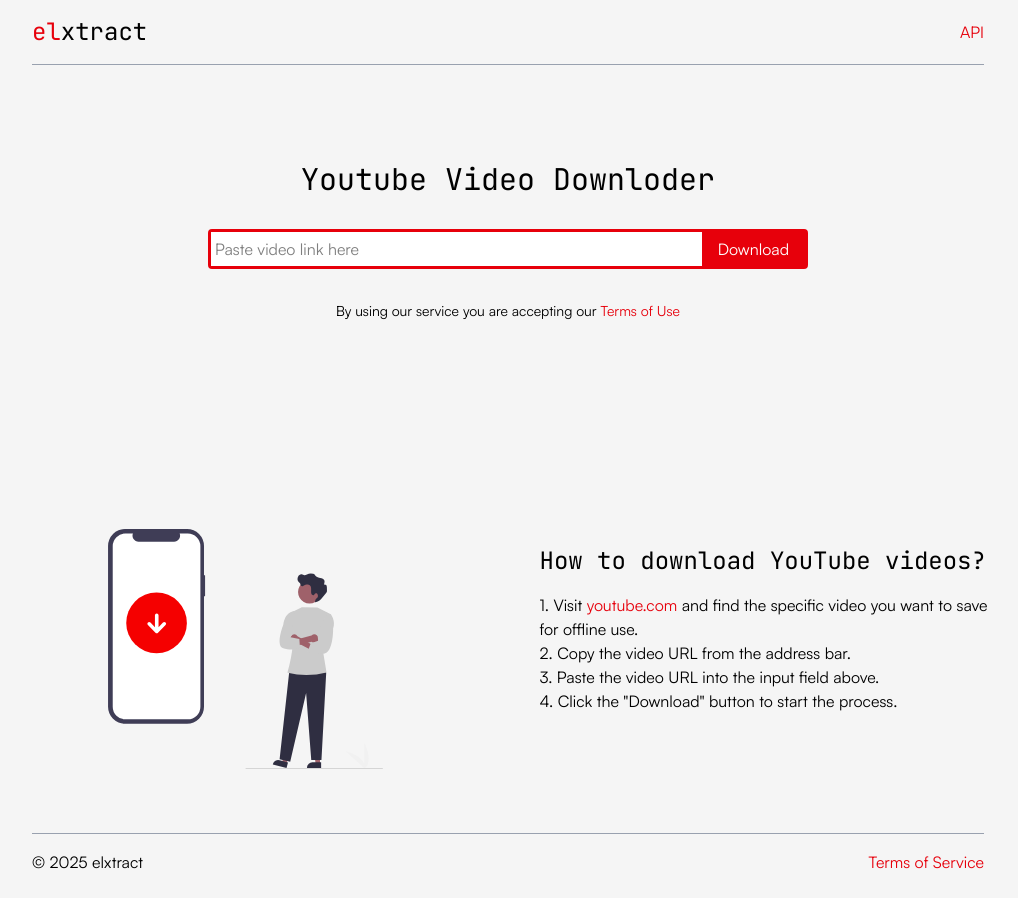
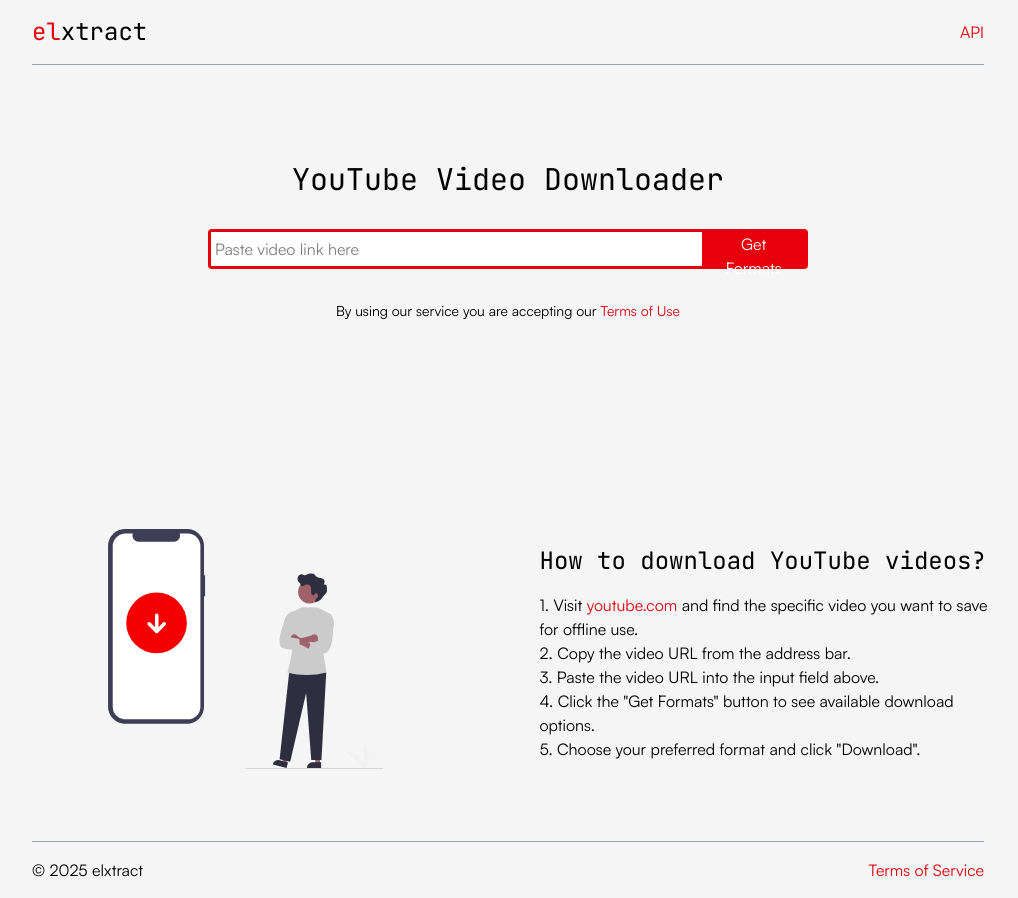
Before and after one commit to elxecutor/elxtract, a React (Vite) app in the folder frontend/: page / in a window 1280 px wide. Shown: the whole page, without its empty margins (132-1150 px from the left). Built offline with nearby package versions, Linux system fonts and the light colour scheme.

Commit message:
feat: add CORS support and enhance video download functionality in frontend

```diff
--- a/frontend/src/components/Body.jsx
+++ b/frontend/src/components/Body.jsx
@@ -1,13 +1,161 @@
 import { useState } from "react";
+
 export default function Body() {
     const [videoUrl, setVideoUrl] = useState("");
-    return(
+    const [formats, setFormats] = useState([]);
+    const [loading, setLoading] = useState(false);
+    const [downloading, setDownloading] = useState(false);
+    const [error, setError] = useState("");
+    const [downloadUrl, setDownloadUrl] = useState("");
+
+    const fetchFormats = async () => {
+        if (!videoUrl.trim()) {
+            setError("Please enter a valid YouTube URL");
+            return;
+        }
+
+        setLoading(true);
+        setError("");
+        setFormats([]);
+
+        try {
+            const response = await fetch('/api/formats/', {
+                method: 'POST',
+                headers: {
+                    'Content-Type': 'application/json',
+                },
+                body: JSON.stringify({ url: videoUrl }),
+            });
+
+            const data = await response.json();
+
+            if (response.ok) {
+                setFormats(data.formats);
+                if (data.formats.length === 0) {
+                    setError("No downloadable formats found for this video");
+                }
+            } else {
+                setError(data.error || "Failed to fetch video formats");
+            }
+        } catch (err) {
+            setError("Network error. Please check if the backend is running.");
+        } finally {
+            setLoading(false);
+        }
+    };
+
+    const downloadVideo = async (formatId) => {
+        setDownloading(true);
+        setError("");
+        setDownloadUrl("");
+
+        try {
+            const response = await fetch('/api/download/', {
+                method: 'POST',
+                headers: {
+                    'Content-Type': 'application/json',
+                },
+                body: JSON.stringify({
+                    url: videoUrl,
+                    format_id: formatId
+                }),
+            });
+
+            const data = await response.json();
+
+            if (response.ok) {
+                setDownloadUrl(data.download_url);
+            } else {
+                setError(data.error || "Failed to download video");
+            }
+        } catch (err) {
+            setError("Network error. Please check if the backend is running.");
+        } finally {
+            setDownloading(false);
+        }
+    };
+
+    const formatFileSize = (bytes) => {
+        if (!bytes) return "Unknown size";
+        const sizes = ['Bytes', 'KB', 'MB', 'GB'];
+        const i = Math.floor(Math.log(bytes) / Math.log(1024));
+        return Math.round(bytes / Math.pow(1024, i) * 100) / 100 + ' ' + sizes[i];
+    };
+
+    return (
         <main>
             <section className="min-h-[50vh] p-8 py-24 flex flex-col gap-8 items-center">
-                <h1 className="text-3xl">Youtube Video Downloder</h1>
-                <div className="h-10 w-full max-w-[600px] flex items-center border-3 border-(--accent) rounded">
-                    <input type="text" className="w-full bg-white h-full outline-none p-1" placeholder="Paste video link here" value={videoUrl} onChange={(e) => setVideoUrl(e.target.value)} />
-                    <button className="bg-(--accent) text-white px-4 h-full cursor-pointer hover:contrast-125">Download</button>
+                <h1 className="text-3xl">YouTube Video Downloader</h1>
+                <div className="w-full max-w-[600px] flex flex-col gap-4">
+                    <div className="h-10 w-full flex items-center border-3 border-(--accent) rounded">
+                        <input
+                            type="text"
+                            className="w-full bg-white h-full outline-none p-1"
+                            placeholder="Paste video link here"
+                            value={videoUrl}
+                            onChange={(e) => setVideoUrl(e.target.value)}
+                            onKeyPress={(e) => e.key === 'Enter' && fetchFormats()}
+                        />
+                        <button
+                            className="bg-(--accent) text-white px-4 h-full cursor-pointer hover:contrast-125 disabled:opacity-50"
+                            onClick={fetchFormats}
+                            disabled={loading}
+                        >
+                            {loading ? "Loading..." : "Get Formats"}
+                        </button>
+                    </div>
+
+                    {error && (
+                        <div className="bg-red-100 border border-red-400 text-red-700 px-4 py-3 rounded">
+                            {error}
+                        </div>
+                    )}
+
+                    {downloadUrl && (
+                        <div className="bg-green-100 border border-green-400 text-green-700 px-4 py-3 rounded">
+                            <p>Download ready!</p>
+                            <a
+                                href={downloadUrl}
+                                download
+                                className="text-blue-600 underline hover:text-blue-800"
+                            >
+                                Click here to download your video
+                            </a>
+                        </div>
+                    )}
+
+                    {formats.length > 0 && (
+                        <div className="w-full">
+                            <h3 className="text-lg font-semibold mb-4">Available Formats:</h3>
+                            <div className="space-y-2">
+                                {formats.map((format) => (
+                                    <div
+                                        key={format.format_id}
+                                        className="flex items-center justify-between p-3 border rounded hover:bg-gray-50"
+                                    >
+                                        <div className="flex-1">
+                                            <span className="font-medium">
+                                                {format.resolution ? `${format.resolution}p` : 'Audio'} ({format.ext})
+                                            </span>
+                                            {format.note && (
+                                                <span className="text-gray-600 ml-2">- {format.note}</span>
+                                            )}
+                                            <div className="text-sm text-gray-500">
+                                                Size: {formatFileSize(format.filesize)}
+                                            </div>
+                                        </div>
+                                        <button
+                                            onClick={() => downloadVideo(format.format_id)}
+                                            disabled={downloading}
+                                            className="bg-(--accent) text-white px-4 py-2 rounded hover:contrast-125 disabled:opacity-50"
+                                        >
+                                            {downloading ? "Downloading..." : "Download"}
+                                        </button>
+                                    </div>
+                                ))}
+                            </div>
+                        </div>
+                    )}
                 </div>
                 <p className="text-sm font-100">By using our service you are accepting our <a href="" className="">Terms of Use</a></p>
             </section>
@@ -20,7 +168,8 @@
                         <li>1. Visit <a href="https://www.youtube.com" className="">youtube.com</a> and find the specific video you want to save for offline use.</li>
                         <li>2. Copy the video URL from the address bar.</li>
                         <li>3. Paste the video URL into the input field above.</li>
-                        <li>4. Click the "Download" button to start the process.</li>
+                        <li>4. Click the "Get Formats" button to see available download options.</li>
+                        <li>5. Choose your preferred format and click "Download".</li>
                     </ol>
                 </div>
 
--- a/frontend/vite.config.js
+++ b/frontend/vite.config.js
@@ -4,5 +4,19 @@
 
 // https://vite.dev/config/
 export default defineConfig({
-  plugins: [react(),tailwindcss()],
+  plugins: [react(), tailwindcss()],
+  server: {
+    proxy: {
+      '/api': {
+        target: 'http://127.0.0.1:8000',
+        changeOrigin: true,
+        secure: false,
+      },
+      '/media': {
+        target: 'http://127.0.0.1:8000',
+        changeOrigin: true,
+        secure: false,
+      }
+    }
+  }
 })
```
Also changed, not shown: 1 other file (tests, documents, lock files or other folders).
